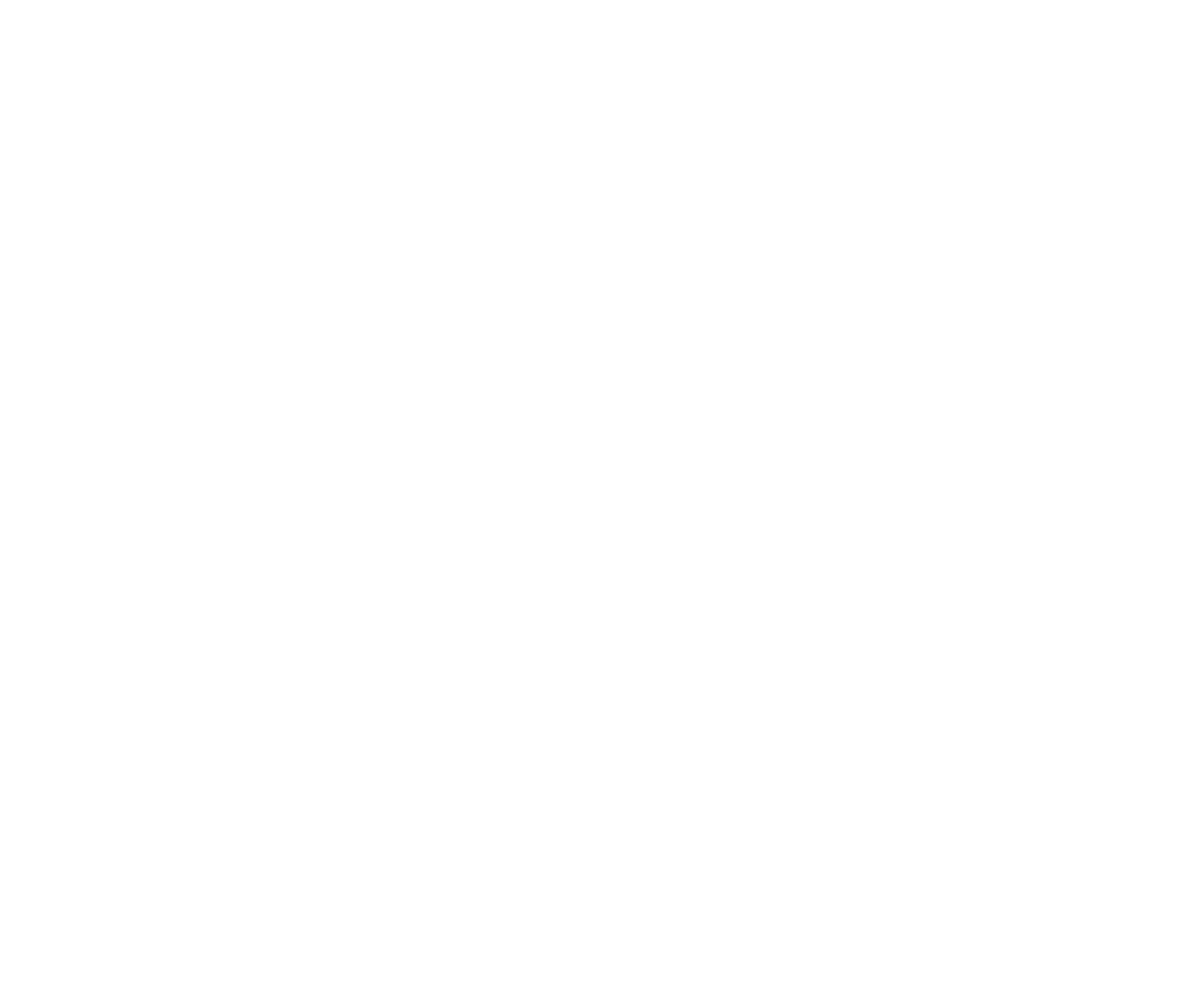
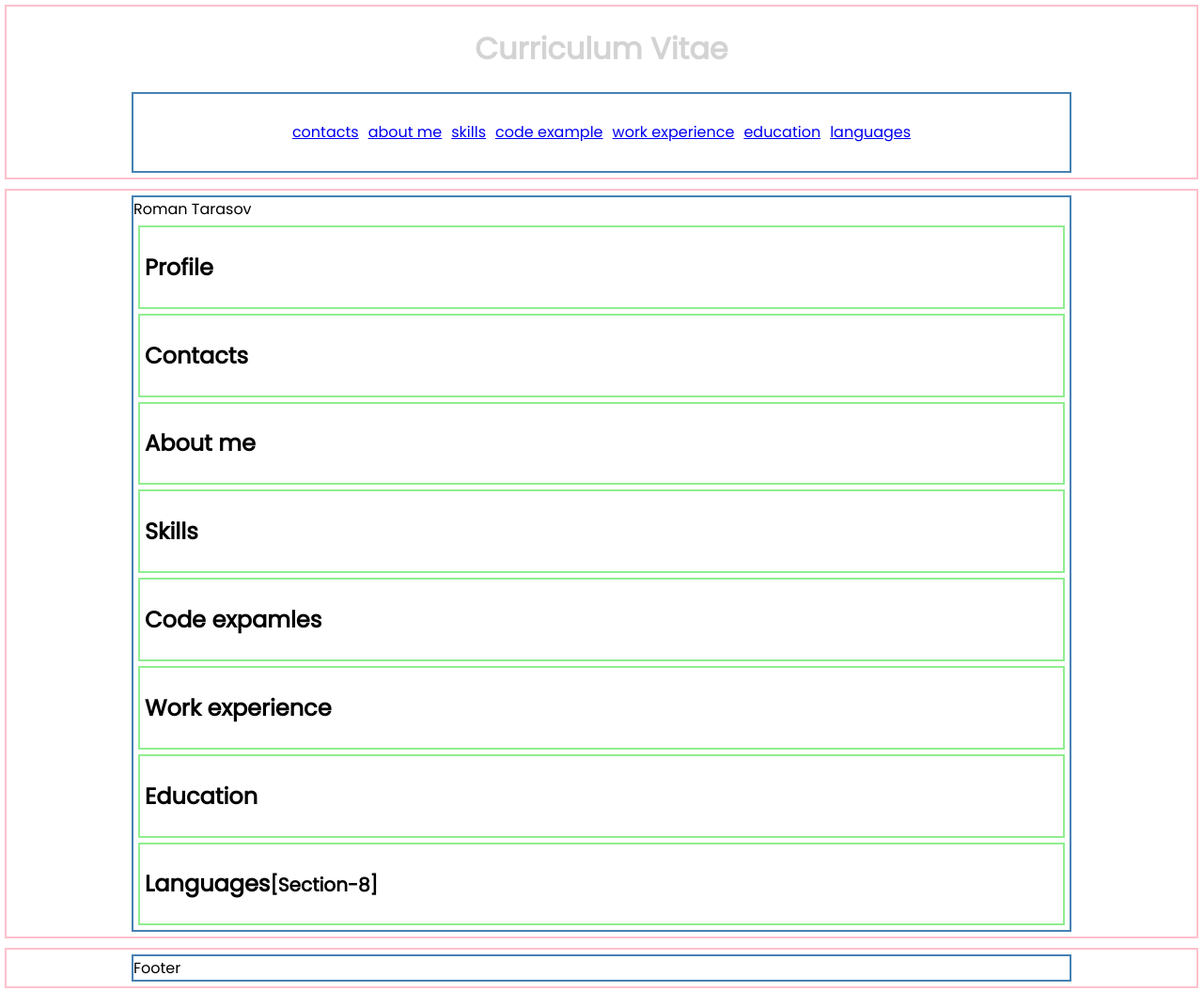
Before and after one commit to rom4ncer/rsschool-cv, a plain HTML site: page index.html in a window 1280 px wide. Shown: the whole page at 94% size. Before the commit the page ends 800 px from the top, so only its background shows below. Drawn offline with Linux system fonts and the light colour scheme.

Commit message:
feat: add semantic

```diff
--- a/index.html
+++ b/index.html
@@ -9,11 +9,58 @@
   <link rel="stylesheet" href="style.css">
   <link rel="preconnect" href="https://fonts.googleapis.com">
   <link rel="preconnect" href="https://fonts.gstatic.com" crossorigin>
-  <link href="https://fonts.googleapis.com/css2?family=Poppins&display=swap" rel="stylesheet">
+  <link rel="stylesheet" href="https://fonts.googleapis.com/css2?family=Poppins&display=swap">
 </head>
 
 <body>
-
+  <header class="header">
+    <h1 class="visually-hidden">Curriculum Vitae</h1>
+    <div class="container">
+      <nav class="nav">
+        <ul class="nav-list">
+          <li class="nav-item"><a href="#contacts" class="nav-link">contacts</a></li>
+          <li class="nav-item"><a href="#about" class="nav-link">about me</a></li>
+          <li class="nav-item"><a href="#skills" class="nav-link">skills</a></li>
+          <li class="nav-item"><a href="#code" class="nav-link">code example</a></li>
+          <li class="nav-item"><a href="#work" class="nav-link">work experience</a></li>
+          <li class="nav-item"><a href="#education" class="nav-link">education</a></li>
+          <li class="nav-item"><a href="#languages" class="nav-link">languages</a></li>
+        </ul>
+      </nav>
+    </div>
+  </header>
+  <main class="main">
+    <div class="container">Roman Tarasov
+      <section class="section" id="profile">
+        <h2 class="section-title">Profile</h2>
+      </section>
+      <section class="section" id="profile">
+        <h2 class="section-title">Contacts</h2>
+      </section>
+      <section class="section" id="profile">
+        <h2 class="section-title">About me</h2>
+      </section>
+      <section class="section" id="profile">
+        <h2 class="section-title">Skills</h2>
+      </section>
+      <section class="section" id="profile">
+        <h2 class="section-title">Code expamles</h2>
+      </section>
+      <section class="section" id="profile">
+        <h2 class="section-title">Work experience</h2>
+      </section>
+      <section class="section" id="profile">
+        <h2 class="section-title">Education</h2>
+      </section>
+      <section class="section" id="profile">
+        <h2 class="section-title">Languages<small>[Section-8]</small></h2>
+      </section>
+    </div>
+  </main>
+  <footer class="footer">
+    <div class="container">Footer
+    </div>
+  </footer>
 </body>
 
 </html>
--- a/style.css
+++ b/style.css
@@ -1,3 +1,57 @@
+*{
+  box-sizing: border-box;
+}
+
+html {
+  scroll-behavior: smooth;
+}
+
 body {
+  font-family: 'Poppins', sans-serif;
   margin: 0;
+  padding: 0;
+  min-height: 100vh;
+  display: flex;
+  flex-direction: column;
+  justify-content: space-between;
 }
+
+.container{
+  max-width: 1000px;
+  margin: 5px auto;
+  border: 2px solid steelblue;
+}
+
+.nav-list {
+  display: flex;
+  gap: 10px;
+  justify-content: center;
+  align-items: center;
+  padding: 0;
+  list-style: none;
+}
+
+.nav-link{
+  /* padding: 0 10px; */
+  line-height: 50px;
+  transition: .3s;
+}
+
+.header, .main, .footer {
+  margin: 5px;
+  /* padding: 5px; */
+  /* height: 50px; */
+  border: 2px solid pink;
+  /* box-shadow: 0 10px 20px rgba(0,0,0,0.19), 0 6px 6px rgba(0,0,0,0.23); */
+}
+
+.visually-hidden{
+  text-align: center;
+  color: lightgray;
+  /* display: none; */
+}
+.section{
+  border: 2px solid lightgreen;
+  margin: 5px;
+  padding: 5px;
+}
```
